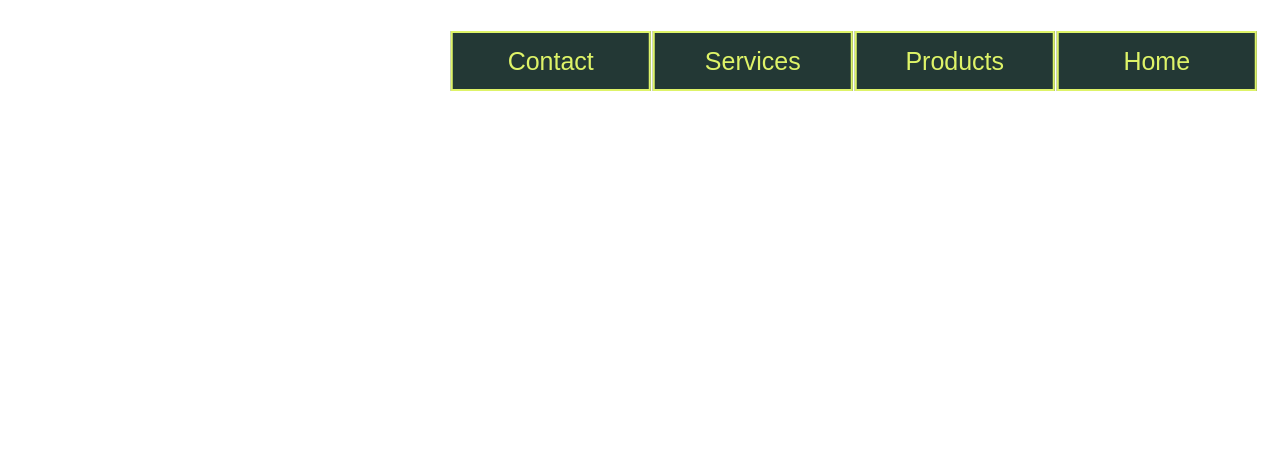
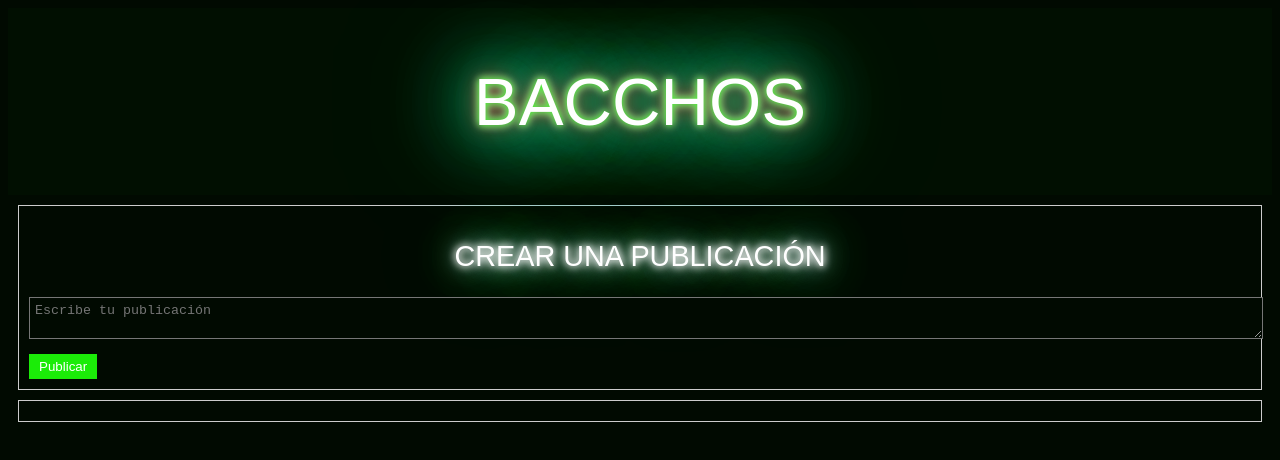
Before and after one commit to ThePacktur/htmlTest0.1, a plain HTML site: page index.html in a window 1280 px wide. Drawn offline with Linux system fonts and the light colour scheme.

Commit message:
update_htmlCss

```diff
--- a/asses/css/style.css
+++ b/asses/css/style.css
@@ -1,70 +1,80 @@
-.menu{
-    margin: 0;
-    height: auto;
-    display: block;
-    align-items: center;
-    justify-content:  right;
-    background-color: #501f1f;
-
+body {
+  font-size: 18px;
+  font-family: "Vibur", sans-serif;
+  background-color: #010a01;
 }
 
-ul {
-    padding: 0;
-    list-style-type: none;
+h1,
+h2 {
+  text-align: center;
+  text-transform: uppercase;
+  font-weight: 400;
 }
 
-li {
-    font-size: 25px;
-    width: 8em;
-    height: 2em;
-    color: rgb(222, 243, 104);
-    border-left: 0.08em solid;
-    position: relative;
-    margin-top: 0.8em;
-    cursor: pointer;
-    float: right;
+h1 {
+  font-size: 4.2rem;
 }
 
-li::before,
-li::after
- {
-    content: '';
-    position: absolute;
-    width: inherit;
-    border-left: inherit;
-    z-index: -1;
+h2 {
+  font-size: 1.8rem;
 }
 
-li::before {
-    height: 80%;
-    top: 10%;
-    left: calc(-0.15em - 0.08em * 2);
-    filter: brightness(0.8);
+header {
+  font-size: 12px;
+  font-family: "Vibur", sans-serif;
+  background-color: #010f01;
+  color: #fff;
+  text-shadow:
+    0 0 7px #26f70a,
+    0 0 10px #ffffff,
+    0 0 21px #f50101,
+    0 0 42px #0fa,
+    0 0 82px #0fa,
+    0 0 92px #0fa,
+    0 0 102px #0fa,
+    0 0 151px #0fa;
+  padding: 10px;
+  text-align: right;
 }
 
-li::after {
-    height: 60%;
-    top: 20%;
-    left: calc(-0.15em * 2 - 0.08em * 3);
-    filter: brightness(0.6);
+.Neon-text {
+  color: #fff;
+  text-shadow:
+    0 0 7px #fff,
+    0 0 10px #fff,
+    0 0 21px #fff,
+    0 0 42px #0fa,
+    0 0 82px #0fa,
+    0 0 92px #0fa,
+    0 0 102px #0fa,
+    0 0 151px #0fa;
 }
 
-li span {
-    position: relative;
-    height: 120%;
-    top: -10%;
-    box-sizing: border-box;
-    border: 0.08em solid;
-    background-color: #233835;
-    display: flex;
-    align-items: center;
-    justify-content: center;
-    font-family: sans-serif;
-    text-transform: capitalize;
-    transform: translateX(calc(-0.15em * 3 - 0.08em * 2));
-    transition: 0.3s;
+#post-form {
+  border: 1px solid #ccc;
+  padding: 10px;
+  margin: 10px;
 }
 
-li:hover span {
-    transform: translateX(0.15em);
+#post-content {
+  color: cornsilk;
+  background-color: #010a01;
+  width: 100%;
+  padding: 5px;
+  margin-bottom: 10px;
 }
+
+#post-button {
+  background-color: #1bec08;
+  color: white;
+  border: none;
+  padding: 5px 10px;
+  cursor: pointer;
+}
+
+#posts {
+  color: beige;
+  border: 1px solid #ccc;
+  margin: 10px;
+  padding: 10px;
+}
--- /dev/null
+++ b/asses/js/clock.js
@@ -0,0 +1,16 @@
+document.addEventListener("DOMContentLoaded", function() {
+    const postContent = document.getElementById("post-content");
+    const postButton = document.getElementById("post-button");
+    const postsContainer = document.getElementById("posts");
+
+    postButton.addEventListener("click", function() {
+        const content = postContent.value;
+        if (content) {
+            const post = document.createElement("div");
+            post.className = "post";
+            post.textContent = content;
+            postsContainer.appendChild(post);
+            postContent.value = "";
+        }
+    });
+});
--- a/index.html
+++ b/index.html
@@ -1,26 +1,27 @@
 <!DOCTYPE html>
 <html lang="en">
-
 <head>
     <meta charset="UTF-8">
     <meta name="viewport" content="width=device-width, initial-scale=1.0">
-    <link rel="stylesheet" href="asses/css/style.css" />
+    <title>Mi Red Social</title>
+    <link rel="stylesheet" href="asses/css/style.css">
+</head>
+<body>
+    <header>
+        <h1>Bacchos</h1>
+    </header>
 
-    <title>Document</title>
+    <section class="Neon-text" id="post-form">
 
-</head>
+        <h2>Crear una Publicación</h2>
+        <textarea id="post-content" placeholder="Escribe tu publicación"></textarea>
+        <button id="post-button">Publicar</button>
+    </section>
 
-<body>
+    <section id="posts">
+        <!-- Aquí se mostrarán las publicaciones -->
+    </section>
 
-   <div class="menu"><ul>
-    <li><span>home</span></li>
-    <li><span>products</span></li>
-    <li><span>services</span></li>
-    <li><span>contact</span></li>
-  </ul></div>
-
-
-
+    <script src="asses/js/clock.js"></script>
 </body>
-
 </html>
```
